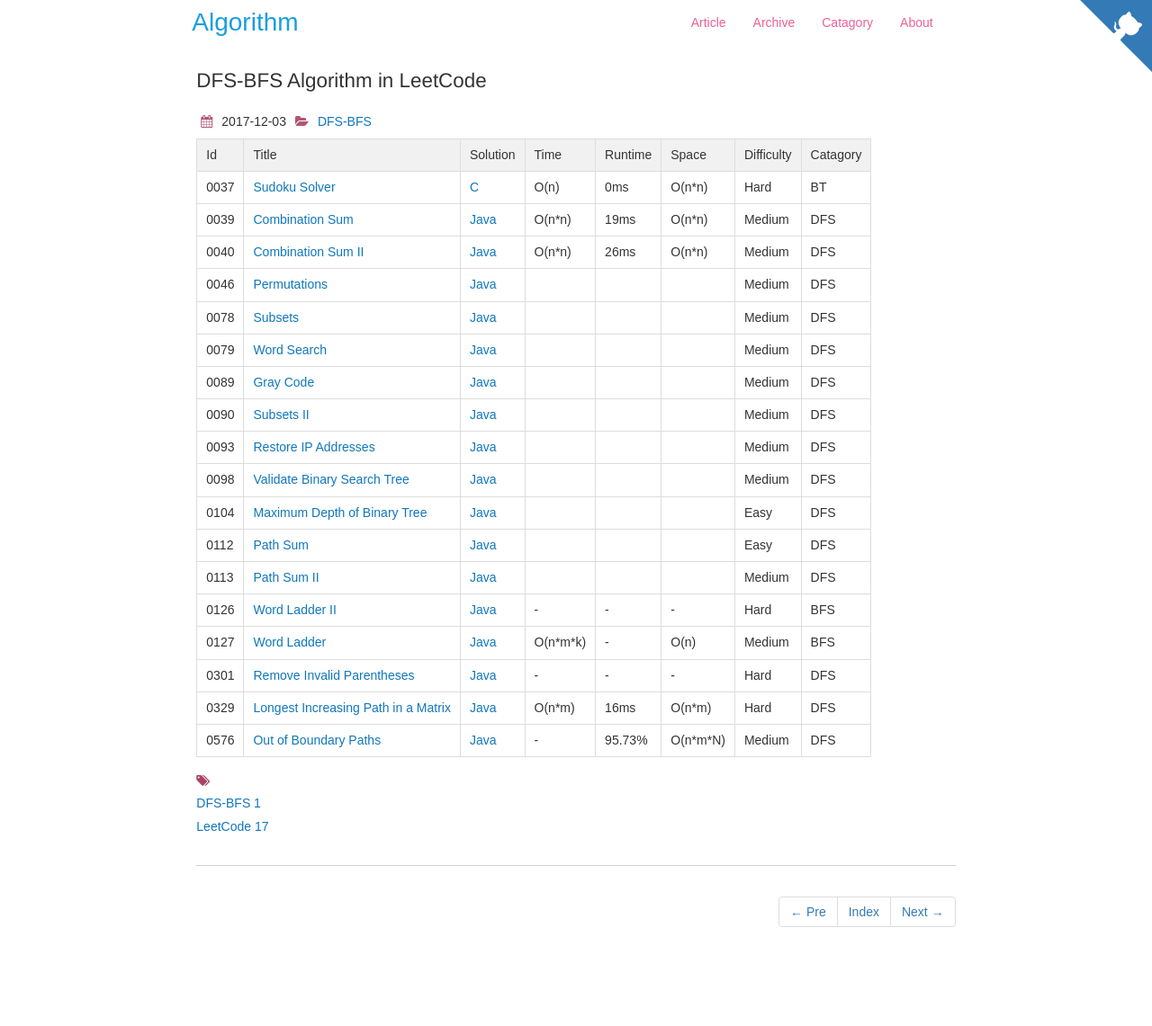
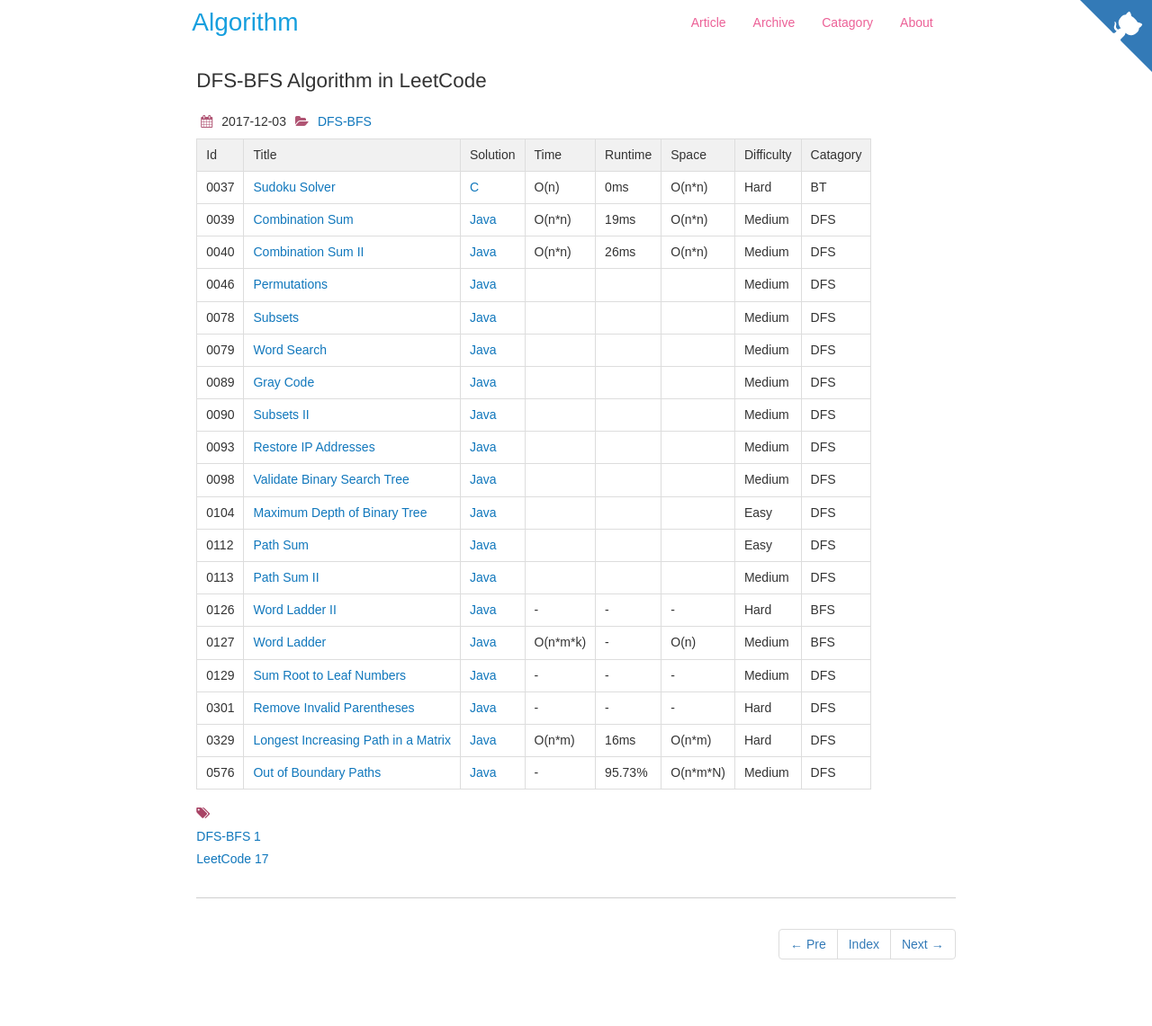
Before and after one commit to dunso/algorithm, a Jekyll site: the page built from docs/_posts/2017-12-03-DFS-BFS.md, in a window 1280 px wide. Shown: the whole page at 90% size. Built offline with Jekyll 4.4.1, drawn with Linux system fonts in a browser that asks for light colours; nearby versions of some CDN libraries; before the commit the page ends 1105 px from its top, so only the background shows below that.

Commit message:
Add index of LeetCode0129.java to docs

```diff
--- a/docs/_posts/2017-12-03-DFS-BFS.md
+++ b/docs/_posts/2017-12-03-DFS-BFS.md
@@ -27,6 +27,7 @@ icon: file-alt
 |0113|[Path Sum II](https://leetcode.com/problems/path-sum-ii/) | [Java](https://e.srl/leetcode-113/)  ||||  Medium |DFS|
 |0126|[Word Ladder II](https://leetcode.com/problems/word-ladder-ii/) | [Java](https://e.srl/leetcode-126/)  |-|-|-|  Hard |BFS|
 |0127|[Word Ladder](https://leetcode.com/problems/word-ladder/) | [Java](https://e.srl/leetcode-127/)  | O(n\*m\*k) |-| O(n)  |  Medium |BFS|
+|0129|[Sum Root to Leaf Numbers](https://leetcode.com/problems/sum-root-to-leaf-numbers/) | [Java](https://e.srl/leetcode-129/)  |-|-|-|  Medium |DFS|
 |0301|[Remove Invalid Parentheses](https://leetcode.com/problems/remove-invalid-parentheses) | [Java](https://e.srl/leetcode-301/)  | - | - | - | Hard |DFS|
 |0329|[Longest Increasing Path in a Matrix](https://leetcode.com/problems/longest-increasing-path-in-a-matrix) | [Java](https://e.srl/leetcode-329/)  | O(n\*m) |16ms| O(n\*m)  |  Hard |DFS|
 |0576|[Out of Boundary Paths](https://leetcode.com/problems/out-of-boundary-paths)| [Java](https://e.srl/leetcode-576/)  | - |95.73%| O(n\*m\*N)  |  Medium |DFS |
```
